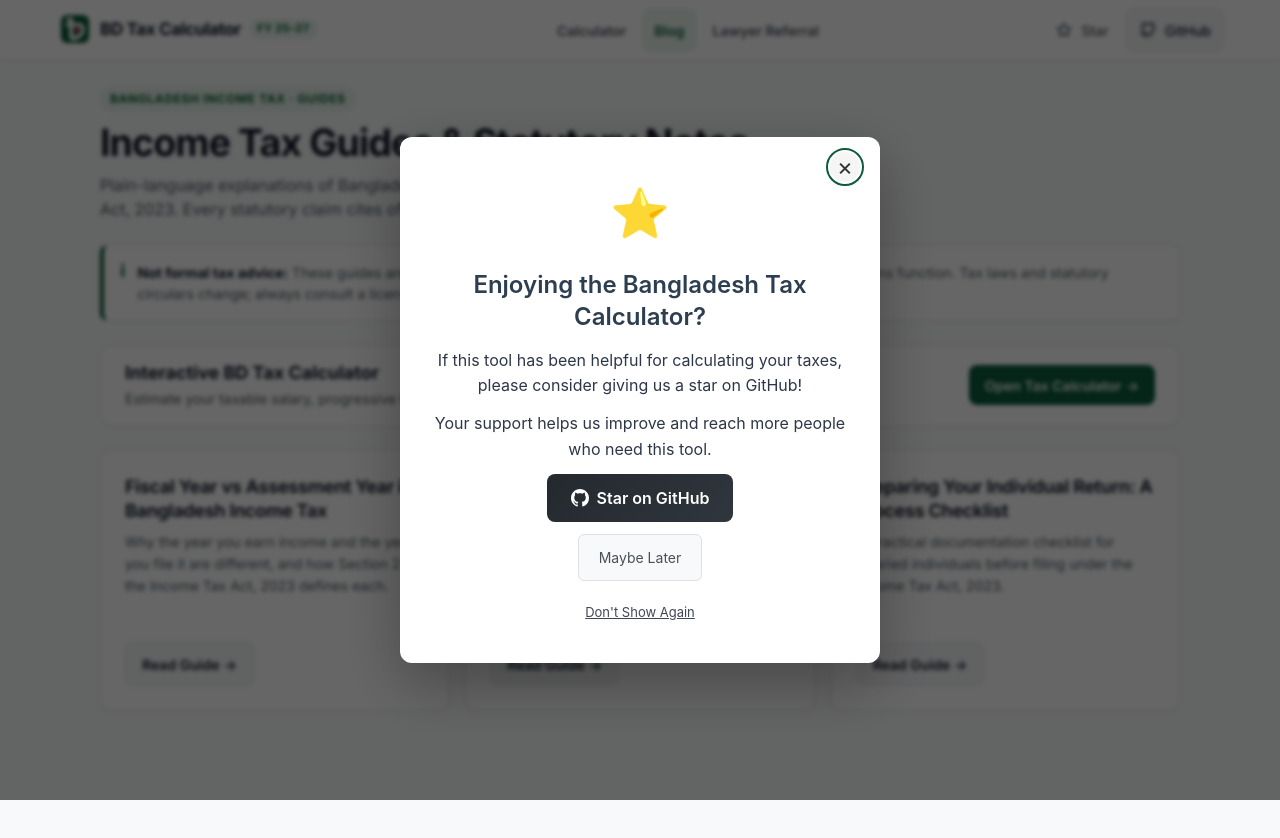
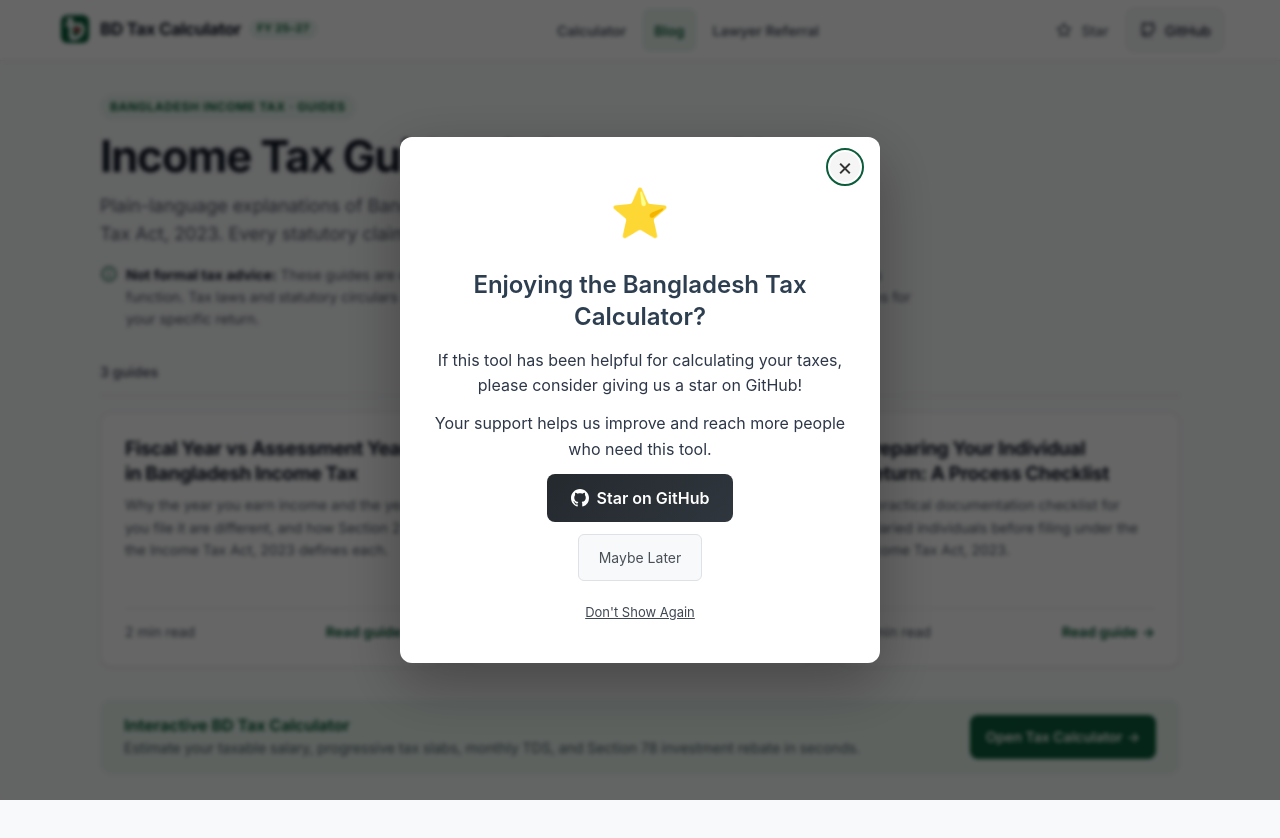
Before and after one commit to nadimtuhin/tax-calculator, a Vue app: page /blog in a window 1280 px wide. Before the commit the page ends 800 px from the top, so only its background shows below. Built offline with nearby package versions, Linux system fonts and the light colour scheme.

Commit message:
Blog index: guides first, count line, whole-card links with reading time

```diff
--- a/src/pages/Blog.vue
+++ b/src/pages/Blog.vue
@@ -10,10 +10,31 @@
       </header>
 
       <section class="disclaimer-banner" role="region" aria-label="Legal disclaimer">
-        <div class="disclaimer-icon" aria-hidden="true">ℹ</div>
+        <svg class="disclaimer-icon" viewBox="0 0 24 24" width="18" height="18" fill="none" stroke="currentColor" stroke-width="2" stroke-linecap="round" aria-hidden="true" focusable="false"><circle cx="12" cy="12" r="9" /><path d="M12 11v5M12 8h.01" /></svg>
         <div class="disclaimer-text">
           <strong>Not formal tax advice:</strong> These guides are educational materials designed to explain how Bangladesh tax provisions function. Tax laws and statutory circulars change; always consult a licensed tax lawyer or verified NBR publications for your specific return.
         </div>
+      </section>
+
+      <p class="guides-count">{{ guideCountLabel }}</p>
+
+      <section class="posts-grid" aria-label="List of tax guides">
+        <article
+          v-for="post in posts"
+          :key="post.slug"
+          class="post-card"
+        >
+          <h2 class="post-title">
+            <router-link :to="`/blog/${post.slug}`" class="post-title-link" :aria-label="`Read Guide: ${post.title}`">
+              {{ post.title }}
+            </router-link>
+          </h2>
+          <p class="post-excerpt">{{ post.excerpt }}</p>
+          <footer class="card-footer">
+            <span class="post-meta">{{ post.readingTime }}</span>
+            <span class="read-more" aria-hidden="true">Read guide <span class="read-more-arrow">→</span></span>
+          </footer>
+        </article>
       </section>
 
       <!-- Calculator Callout -->
@@ -26,40 +47,24 @@
           Open Tax Calculator <span aria-hidden="true">→</span>
         </router-link>
       </section>
-
-      <section class="posts-grid" aria-label="List of tax guides">
-        <article
-          v-for="post in posts"
-          :key="post.slug"
-          class="post-card"
-        >
-          <header class="card-header">
-            <h2>
-              <router-link :to="`/blog/${post.slug}`" class="post-title-link">
-                {{ post.title }}
-              </router-link>
-            </h2>
-          </header>
-          <p class="post-excerpt">{{ post.excerpt }}</p>
-          <footer class="card-footer">
-            <router-link :to="`/blog/${post.slug}`" class="read-more-btn" :aria-label="`Read Guide: ${post.title}`">
-              Read Guide <span aria-hidden="true">→</span>
-            </router-link>
-          </footer>
-        </article>
-      </section>
     </div>
   </div>
 </template>
 
 <script>
 import { BLOG_POSTS } from '@/data/blogPosts'
+import { readingTimeLabel } from '@/lib/blogGuide'
 
 export default {
   name: 'Blog',
   data() {
     return {
-      posts: BLOG_POSTS
+      posts: BLOG_POSTS.map((post) => ({ ...post, readingTime: readingTimeLabel(post) }))
+    }
+  },
+  computed: {
+    guideCountLabel() {
+      return `${this.posts.length} ${this.posts.length === 1 ? 'guide' : 'guides'}`
     }
   }
 }
@@ -69,7 +74,7 @@ export default {
 .blog-page {
   background-color: var(--bg);
   min-height: calc(100vh - 64px);
-  padding: var(--space-5) var(--space-4) var(--space-6);
+  padding: var(--space-6) var(--space-4) calc(var(--space-6) * 2);
 }
 
 .blog-container {
@@ -78,7 +83,7 @@ export default {
 }
 
 .blog-hero {
-  margin-bottom: var(--space-5);
+  margin-bottom: var(--space-4);
 }
 
 .hero-eyebrow {
@@ -92,111 +97,59 @@ export default {
   font-weight: 700;
   letter-spacing: 0.05em;
   text-transform: uppercase;
-  margin-bottom: var(--space-2);
+  margin-bottom: var(--space-3);
 }
 
 .blog-hero h1 {
-  font-size: clamp(1.75rem, 3.5vw, 2.35rem);
-  font-weight: 700;
-  letter-spacing: -0.025em;
+  font-size: clamp(1.875rem, 4vw, 2.75rem);
+  font-weight: 750;
+  letter-spacing: -0.03em;
+  line-height: 1.1;
   color: var(--text);
-  margin-bottom: var(--space-2);
+  margin-bottom: var(--space-3);
 }
 
 .hero-subtitle {
-  font-size: var(--text-base);
+  font-size: var(--text-lg);
   color: var(--text-muted);
-  line-height: 1.5;
-  max-width: 680px;
+  line-height: 1.55;
+  max-width: 62ch;
 }
 
+/* A quiet note, not a banner: it must stay visible but not outweigh the guides. */
 .disclaimer-banner {
   display: flex;
   align-items: flex-start;
-  gap: var(--space-3);
-  background-color: var(--surface);
-  border: 1px solid var(--border);
-  border-left: 4px solid var(--accent);
-  border-radius: var(--radius-sm);
-  padding: var(--space-4);
-  margin-bottom: var(--space-5);
-  box-shadow: var(--shadow);
+  gap: var(--space-2);
+  max-width: 82ch;
+  margin-bottom: var(--space-6);
+  color: var(--text-muted);
 }
 
 .disclaimer-icon {
-  font-weight: bold;
+  flex-shrink: 0;
+  margin-top: 1px;
   color: var(--accent);
-  font-size: var(--text-lg);
-  line-height: 1;
 }
 
 .disclaimer-text {
   font-size: var(--text-sm);
-  color: var(--text-muted);
-  line-height: 1.5;
+  line-height: 1.55;
 }
 
 .disclaimer-text strong {
   color: var(--text);
 }
 
-.calculator-banner {
-  display: flex;
-  align-items: center;
-  justify-content: space-between;
-  gap: var(--space-4);
-  background: var(--surface);
-  border: 1px solid var(--border);
-  border-radius: var(--radius);
-  padding: var(--space-4) var(--space-5);
-  margin-bottom: var(--space-5);
-  box-shadow: var(--shadow);
+.guides-count {
+  padding-bottom: var(--space-3);
+  margin-bottom: var(--space-4);
+  border-bottom: 1px solid var(--border);
+  color: var(--text-muted);
+  font-size: var(--text-sm);
+  font-weight: 600;
 }
 
-.calculator-banner-content h2 {
-  font-size: var(--text-lg);
-  font-weight: 700;
-  color: var(--text);
-  margin-bottom: var(--space-1);
-}
-
-.calculator-banner-content p {
-  font-size: var(--text-sm);
-  color: var(--text-muted);
-  margin: 0;
-  line-height: 1.5;
-}
-
-.calculator-banner-btn {
-  display: inline-flex;
-  align-items: center;
-  gap: var(--space-1);
-  min-height: 40px;
-  padding: 0 var(--space-4);
-  background: var(--accent);
-  color: var(--on-accent);
-  border-radius: var(--radius-sm);
-  font-size: var(--text-sm);
-  font-weight: 600;
-  text-decoration: none;
-  white-space: nowrap;
-  flex-shrink: 0;
-  transition: background-color 0.15s;
-}
-
-.calculator-banner-btn:hover,
-.calculator-banner-btn:focus-visible {
-  background: var(--accent-hover);
-}
-
-@media (max-width: 640px) {
-  .calculator-banner {
-    flex-direction: column;
-    align-items: flex-start;
-  }
-}
-
-/* ponytail: CSS grid 3-column on desktop and single column on mobile. Upgrade to masonry if varying excerpt length distorts layout. */
 .posts-grid {
   display: grid;
   grid-template-columns: 1fr;
@@ -212,10 +165,12 @@ export default {
 @media (min-width: 960px) {
   .posts-grid {
     grid-template-columns: repeat(3, 1fr);
+    gap: var(--space-5);
   }
 }
 
 .post-card {
+  position: relative;
   display: flex;
   flex-direction: column;
   background-color: var(--surface);
@@ -232,26 +187,12 @@ export default {
   transform: translateY(-2px);
 }
 
-@media (prefers-reduced-motion: reduce) {
-  .post-card {
-    transition: none;
-  }
-
-  .post-card:hover {
-    transform: none;
-  }
-}
-
-.card-header {
+.post-title {
+  font-size: 1.1875rem;
+  font-weight: 700;
+  letter-spacing: -0.02em;
+  line-height: 1.3;
   margin-bottom: var(--space-2);
-}
-
-.post-card h2 {
-  font-size: 1.125rem;
-  font-weight: 650;
-  letter-spacing: -0.015em;
-  line-height: 1.35;
-  margin: 0;
 }
 
 .post-title-link {
@@ -259,46 +200,139 @@ export default {
   text-decoration: none;
 }
 
-.post-title-link:hover,
-.post-title-link:focus-visible {
+/* The title link is the card's only link; this stretches its hit area over the whole card. */
+.post-title-link::after {
+  content: "";
+  position: absolute;
+  inset: 0;
+  border-radius: var(--radius);
+}
+
+.post-card:hover .post-title-link {
   color: var(--accent);
-  text-decoration: underline;
+}
+
+@supports selector(:has(*)) {
+  .post-title-link:focus-visible {
+    outline: none;
+  }
+
+  .post-card:has(.post-title-link:focus-visible) {
+    border-color: var(--accent);
+    box-shadow: var(--focus-ring);
+  }
 }
 
 .post-excerpt {
   color: var(--text-muted);
   font-size: var(--text-sm);
-  line-height: 1.55;
+  line-height: 1.6;
   margin-bottom: var(--space-5);
   flex-grow: 1;
 }
 
 .card-footer {
   display: flex;
-  justify-content: flex-start;
-  margin-top: auto;
+  align-items: center;
+  justify-content: space-between;
+  gap: var(--space-3);
+  padding-top: var(--space-3);
+  border-top: 1px solid var(--border);
+  font-size: var(--text-sm);
 }
 
-.read-more-btn {
+.post-meta {
+  color: var(--text-muted);
+}
+
+.read-more {
+  display: inline-flex;
+  align-items: center;
+  gap: var(--space-1);
+  color: var(--accent);
+  font-weight: 650;
+}
+
+.read-more-arrow {
+  transition: transform 0.15s;
+}
+
+.post-card:hover .read-more-arrow {
+  transform: translateX(3px);
+}
+
+@media (prefers-reduced-motion: reduce) {
+  .post-card,
+  .read-more-arrow {
+    transition: none;
+  }
+
+  .post-card:hover,
+  .post-card:hover .read-more-arrow {
+    transform: none;
+  }
+}
+
+.calculator-banner {
+  display: flex;
+  align-items: center;
+  justify-content: space-between;
+  gap: var(--space-4);
+  margin-top: var(--space-6);
+  padding: var(--space-4) var(--space-5);
+  background: var(--accent-soft);
+  border-radius: var(--radius);
+}
+
+.calculator-banner-content h2 {
+  font-size: var(--text-base);
+  font-weight: 700;
+  color: var(--accent);
+  margin-bottom: 2px;
+}
+
+.calculator-banner-content p {
+  font-size: var(--text-sm);
+  color: var(--text-muted);
+  margin: 0;
+  line-height: 1.5;
+}
+
+.calculator-banner-btn {
   display: inline-flex;
   align-items: center;
   gap: var(--space-1);
   min-height: 44px;
   padding: 0 var(--space-4);
-  background: var(--surface-muted);
-  border: 1px solid var(--border);
+  background: var(--accent);
+  color: var(--on-accent);
   border-radius: var(--radius-sm);
-  color: var(--text);
   font-size: var(--text-sm);
   font-weight: 600;
   text-decoration: none;
-  transition: background-color 0.15s, border-color 0.15s, color 0.15s;
+  white-space: nowrap;
+  flex-shrink: 0;
+  transition: background-color 0.15s;
 }
 
-.read-more-btn:hover,
-.read-more-btn:focus-visible {
-  background: var(--accent);
-  border-color: var(--accent);
+.calculator-banner-btn:hover,
+.calculator-banner-btn:focus-visible {
+  background: var(--accent-hover);
   color: var(--on-accent);
 }
+
+@media (max-width: 640px) {
+  .blog-page {
+    padding-top: var(--space-5);
+  }
+
+  .calculator-banner {
+    flex-direction: column;
+    align-items: stretch;
+  }
+
+  .calculator-banner-btn {
+    justify-content: center;
+  }
+}
 </style>
```
